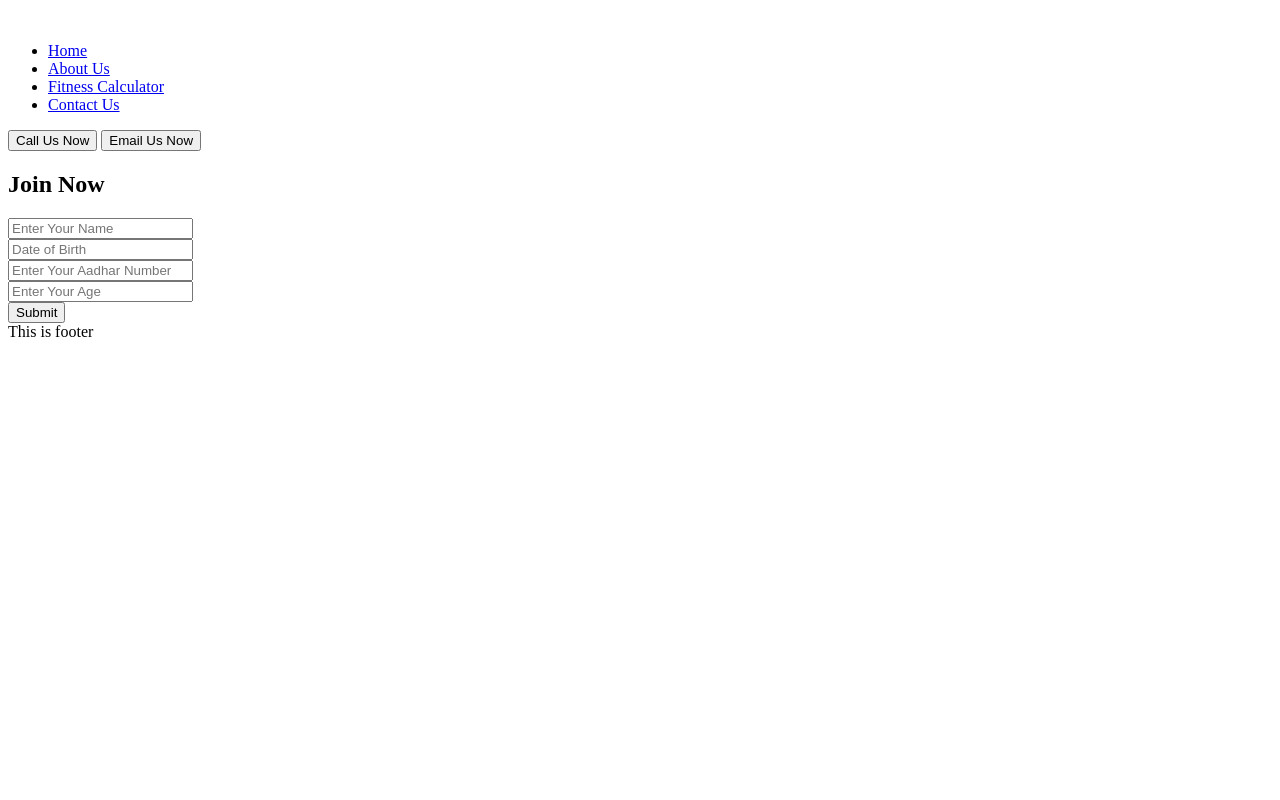
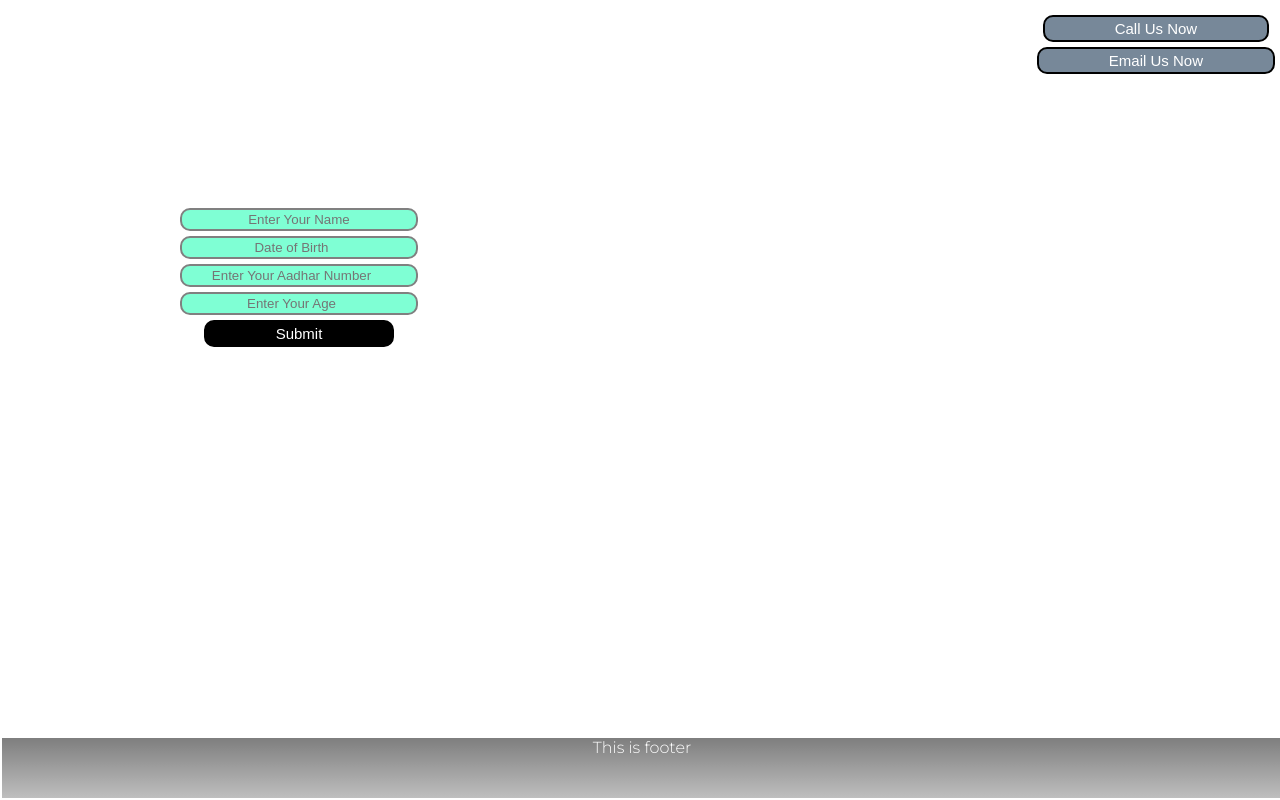
Before and after one commit to Arbajkhan0444/Project_12, a plain HTML site: page index.html in a window 1280 px wide. Drawn offline with Linux system fonts and the light colour scheme.

Commit message:
Update index.html

```diff
--- a/index.html
+++ b/index.html
@@ -6,7 +6,7 @@
     <meta http-equiv="X-UA-Compatible" content="IE=edge">
     <meta name="viewport" content="width=device-width, initial-scale=1.0">
     <title>Project-1</title>
-    <link href="./project-1.css" rel="stylesheet" />
+    <link href="Project_12/index.css" rel="stylesheet" />
     <link rel="preconnect" href="https://fonts.googleapis.com">
     <link rel="preconnect" href="https://fonts.gstatic.com" crossorigin>
     <link href="https://fonts.googleapis.com/css2?family=Montserrat:wght@300&display=swap" rel="stylesheet">
```
